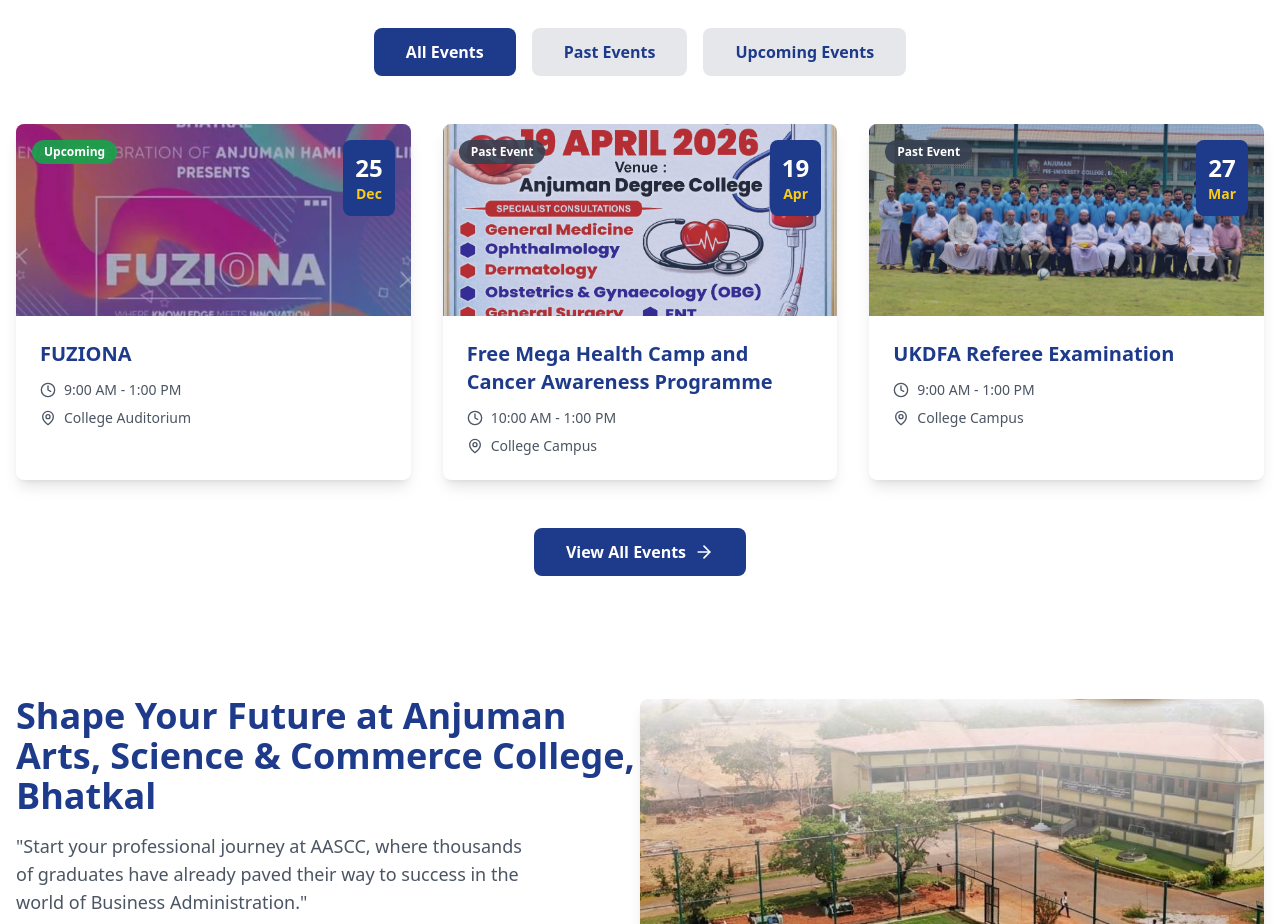
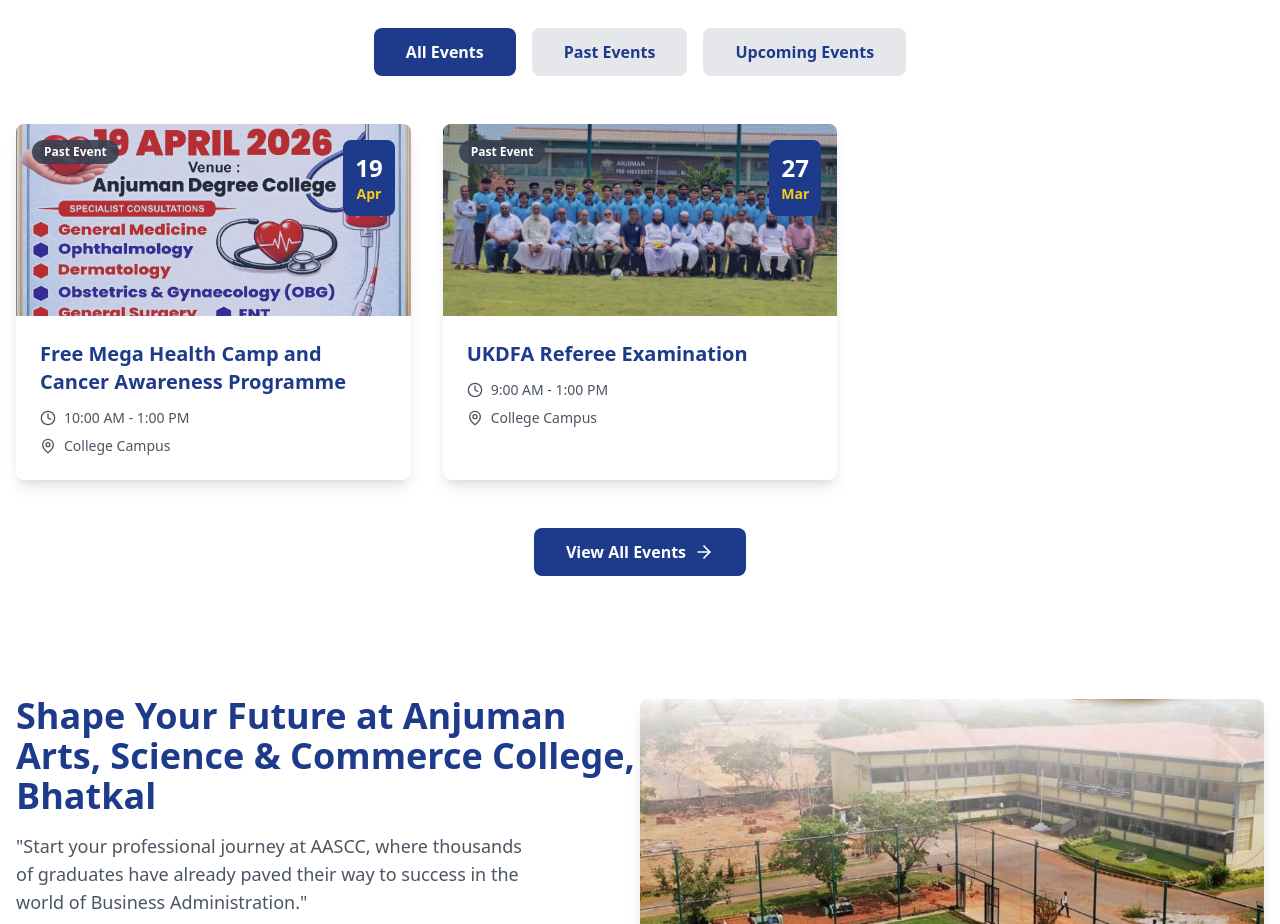
Before and after one commit to aascc-hub/aascc-web, a React (Vite) app: page / in a window 1280 px wide. Shown: the part 1860-2784 px from the top of the page. Built offline with nearby package versions, Linux system fonts and the light colour scheme.

Commit message:
FUZIONA EVENT HAS BEEN REMOVED

```diff
--- a/src/data/events.ts
+++ b/src/data/events.ts
@@ -16,20 +16,20 @@ export interface EventType {
 }
 
 export const allEvents: EventType[] = [
-  {
-    id: 1,
-    title: 'FUZIONA',
-    date: '2026-12-25',
-    day: '25',
-    month: 'Dec',
-    time: '9:00 AM - 1:00 PM',
-    venue: 'College Auditorium',
-    category: 'workshop',
-    heroImage: '/images/FUZIONA.jpg',
-    attendees: '500+ participants',
-    status: 'upcoming',
-    description: 'Fuziona is the premier inter-collegiate cultural and academic fest organized by Anjuman Arts, Science, Commerce College and PG Centre, Bhatkal. It serves as a dynamic platform for students to showcase their talents across 13+ diverse competitions, ranging from literary debates to cultural performances.'
-  },
+  // {
+  //   id: 1,
+  //   title: 'FUZIONA',
+  //   date: '2026-12-25',
+  //   day: '25',
+  //   month: 'Dec',
+  //   time: '9:00 AM - 1:00 PM',
+  //   venue: 'College Auditorium',
+  //   category: 'workshop',
+  //   heroImage: '/images/FUZIONA.jpg',
+  //   attendees: '500+ participants',
+  //   status: 'upcoming',
+  //   description: 'Fuziona is the premier inter-collegiate cultural and academic fest organized by Anjuman Arts, Science, Commerce College and PG Centre, Bhatkal. It serves as a dynamic platform for students to showcase their talents across 13+ diverse competitions, ranging from literary debates to cultural performances.'
+  // },
   {
     id: 2,
     title: 'Free Mega Health Camp and Cancer Awareness Programme',
```
